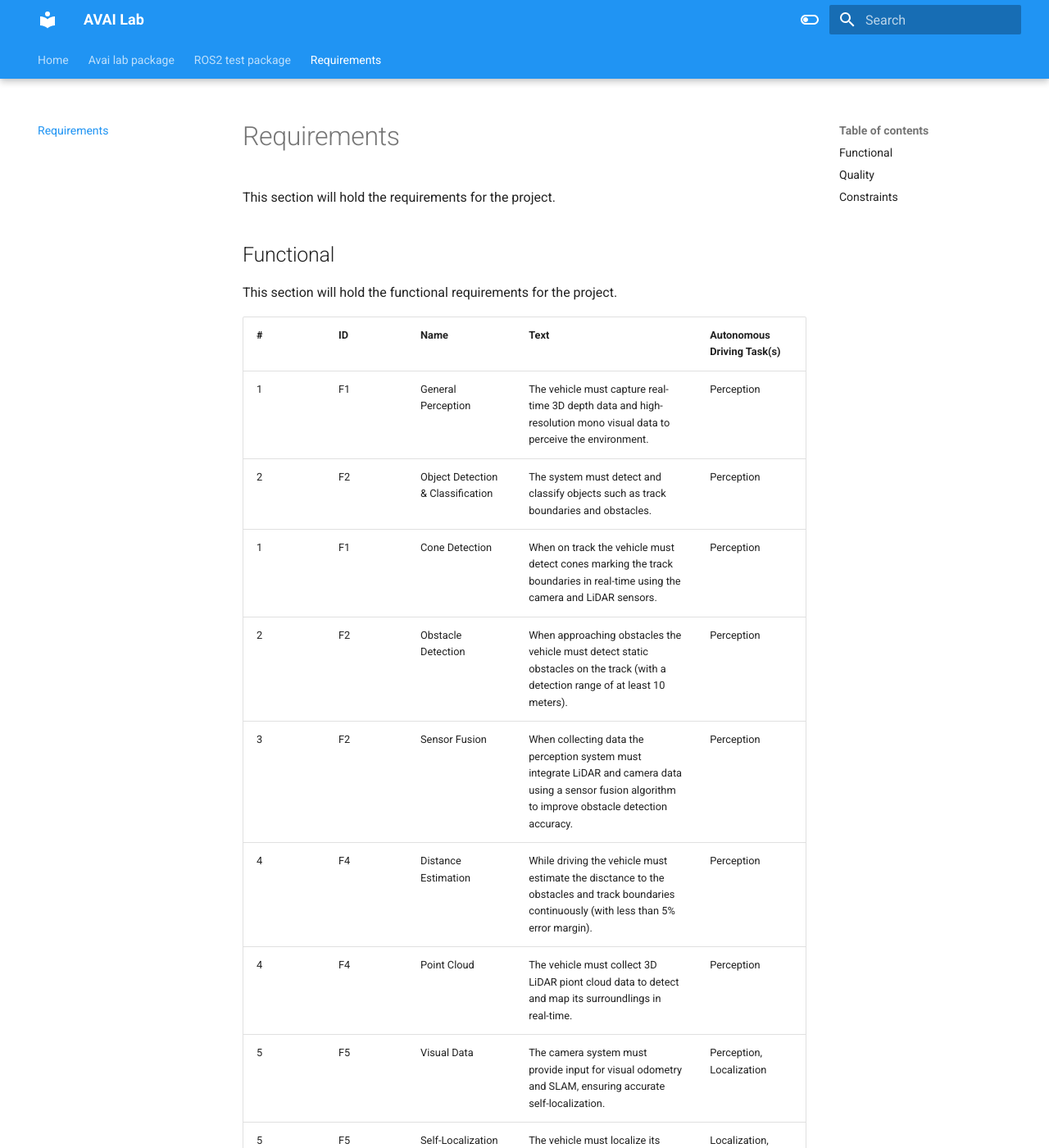
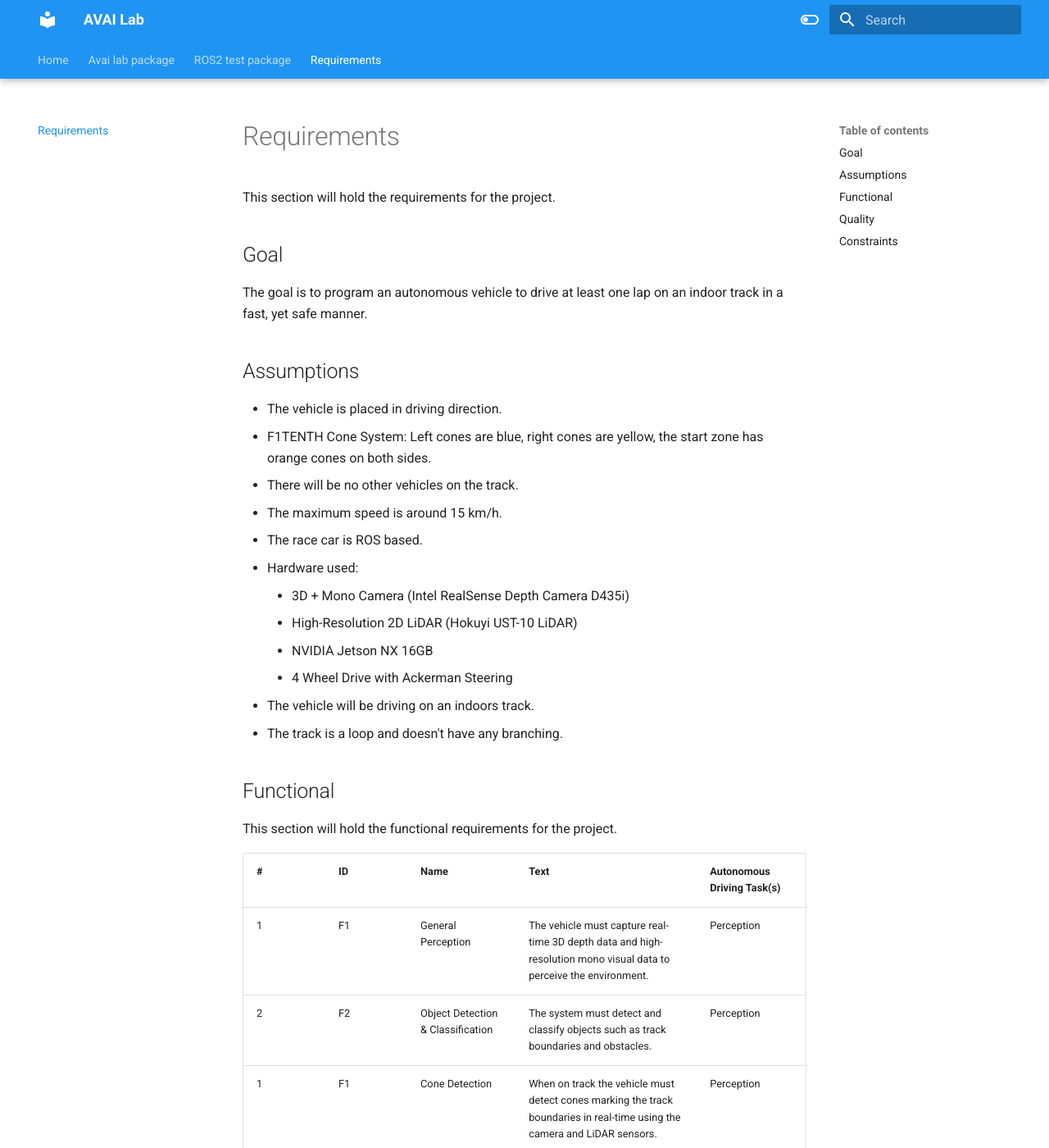
Before and after one commit to VicenteMoraes/race-car-buggy-busters, an MkDocs documentation site: the page built from docs/requirements.md, in a window 1280 px wide and 1400 px high. Shown: the whole window at 82% size. Built offline with MkDocs 1.6.1 and Material for MkDocs 9.7.7, drawn with Linux system fonts in a browser that asks for light colours.

Commit message:
Added goal and assumptions

```diff
--- a/docs/requirements.md
+++ b/docs/requirements.md
@@ -1,6 +1,25 @@
 # Requirements
 
 This section will hold the requirements for the project.
+
+## Goal
+
+The goal is to program an autonomous vehicle to drive at least one lap on an indoor track in a fast, yet safe manner.
+
+## Assumptions
+
+* The vehicle is placed in driving direction.
+* F1TENTH Cone System: Left cones are blue, right cones are yellow, the start zone has orange cones on both sides.
+* There will be no other vehicles on the track.
+* The maximum speed is around 15 km/h.
+* The race car is ROS based.
+* Hardware used:
+	* 3D + Mono Camera (Intel RealSense Depth Camera D435i)
+	* High-Resolution 2D LiDAR (Hokuyi UST-10 LiDAR)
+	* NVIDIA Jetson NX 16GB
+	* 4 Wheel Drive with Ackerman Steering
+* The vehicle will be driving on an indoors track.
+* The track is a loop and doesn't have any branching.
 
 ## Functional
 
```
